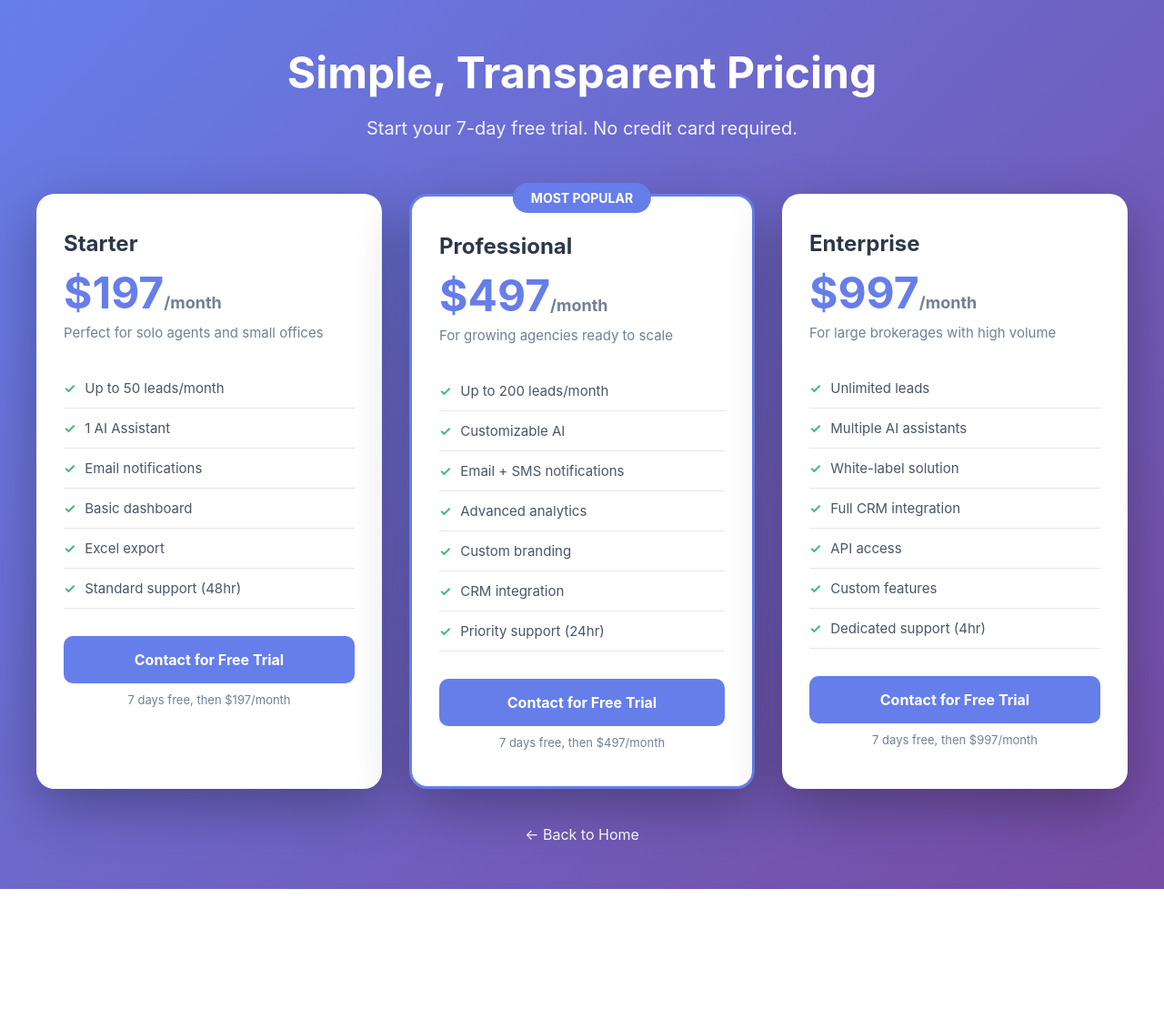
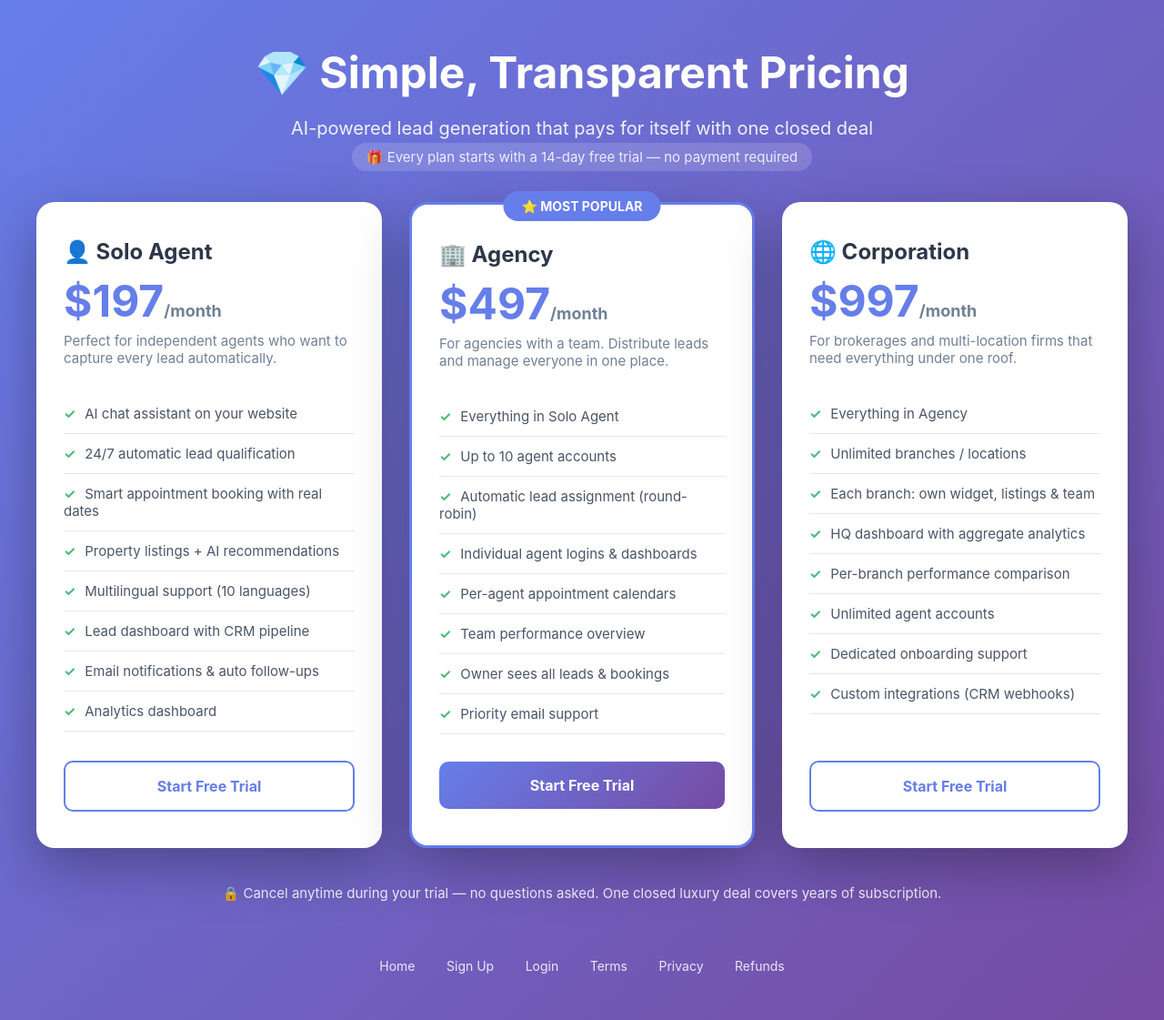
Before and after one commit to Luxury-Leads-AI/Luxury-Leads-AI, a Flask app: page /pricing in a window 1280 px wide. Shown: the whole page at 91% size. Before the commit the page ends 977 px from the top, so only its background shows below. Run offline with Flask 3, Linux system fonts and the light colour scheme; some libraries are stand-ins or nearby versions.

Commit message:
Step 4A: Pricing page rewritten with tier-linked signup

```diff
--- a/templates/pricing.html
+++ b/templates/pricing.html
@@ -26,7 +26,18 @@
             text-align: center;
             color: rgba(255,255,255,0.9);
             font-size: 20px;
-            margin-bottom: 60px;
+            margin-bottom: 10px;
+        }
+        .trial-note {
+            text-align: center;
+            color: rgba(255,255,255,0.85);
+            font-size: 15px;
+            margin-bottom: 40px;
+        }
+        .trial-note span {
+            background: rgba(255,255,255,0.15);
+            padding: 6px 16px;
+            border-radius: 20px;
         }
         .pricing-grid {
             display: grid;
@@ -41,6 +52,8 @@
             box-shadow: 0 20px 60px rgba(0,0,0,0.3);
             transition: transform 0.3s;
             position: relative;
+            display: flex;
+            flex-direction: column;
         }
         .plan:hover {
             transform: translateY(-10px);
@@ -84,6 +97,7 @@
         .features {
             list-style: none;
             margin-bottom: 30px;
+            flex: 1;
         }
         .features li {
             padding: 12px 0;
@@ -98,113 +112,130 @@
             margin-right: 10px;
         }
         .cta-button {
+            display: block;
             width: 100%;
             padding: 16px;
-            background: #667eea;
+            background: linear-gradient(135deg, #667eea 0%, #764ba2 100%);
             color: white;
-            border: none;
+            text-align: center;
+            text-decoration: none;
             border-radius: 10px;
             font-size: 16px;
             font-weight: bold;
-            cursor: pointer;
-            transition: background 0.3s;
-            text-decoration: none;
-            display: block;
-            text-align: center;
+            transition: opacity 0.3s, transform 0.2s;
         }
         .cta-button:hover {
-            background: #5568d3;
+            opacity: 0.9;
+            transform: scale(1.02);
         }
-        .trial-note {
+        .cta-button.secondary {
+            background: white;
+            color: #667eea;
+            border: 2px solid #667eea;
+        }
+        .footer-links {
             text-align: center;
-            margin-top: 10px;
-            color: #718096;
-            font-size: 13px;
+            margin-top: 60px;
         }
-        .back-link {
+        .footer-links a {
+            color: rgba(255,255,255,0.85);
+            text-decoration: none;
+            margin: 0 15px;
+            font-size: 14px;
+        }
+        .footer-links a:hover {
+            color: white;
+            text-decoration: underline;
+        }
+        .guarantee {
             text-align: center;
             margin-top: 40px;
+            color: rgba(255,255,255,0.9);
+            font-size: 15px;
         }
-        .back-link a {
-            color: white;
-            text-decoration: none;
-            font-size: 16px;
-        }
-        .back-link a:hover {
-            text-decoration: underline;
+        @media (max-width: 768px) {
+            h1 { font-size: 34px; }
+            .subtitle { font-size: 17px; }
         }
     </style>
 </head>
 <body>
+
 <div class="container">
-        <h1>Simple, Transparent Pricing</h1>
-        <p class="subtitle">Start your 7-day free trial. No credit card required.</p>
+    <h1>💎 Simple, Transparent Pricing</h1>
+    <p class="subtitle">AI-powered lead generation that pays for itself with one closed deal</p>
+    <p class="trial-note"><span>🎁 Every plan starts with a 14-day free trial — no payment required</span></p>
 
     <div class="pricing-grid">
-            <!-- Starter Plan -->
+
+        <!-- SOLO AGENT -->
         <div class="plan">
-                <div class="plan-name">Starter</div>
+            <div class="plan-name">👤 Solo Agent</div>
             <div class="plan-price">$197<span>/month</span></div>
-                <div class="plan-description">Perfect for solo agents and small offices</div>
+            <p class="plan-description">Perfect for independent agents who want to capture every lead automatically.</p>
             <ul class="features">
-                    <li>Up to 50 leads/month</li>
-                    <li>1 AI Assistant</li>
-                    <li>Email notifications</li>
-                    <li>Basic dashboard</li>
-                    <li>Excel export</li>
-                    <li>Standard support (48hr)</li>
+                <li>AI chat assistant on your website</li>
+                <li>24/7 automatic lead qualification</li>
+                <li>Smart appointment booking with real dates</li>
+                <li>Property listings + AI recommendations</li>
+                <li>Multilingual support (10 languages)</li>
+                <li>Lead dashboard with CRM pipeline</li>
+                <li>Email notifications & auto follow-ups</li>
+                <li>Analytics dashboard</li>
             </ul>
-                <a href="mailto:yasar.ai.leads@gmail.com?subject=Start Free Trial - Starter Plan&body=Hi, I'd like to start a 7-day free trial of the Starter plan." class="cta-button">
-                    Contact for Free Trial
-                </a>
-                <p class="trial-note">7 days free, then $197/month</p>
+            <a href="/signup?tier=solo" class="cta-button secondary">Start Free Trial</a>
         </div>
 
-            <!-- Professional Plan -->
+        <!-- AGENCY -->
         <div class="plan popular">
-                <div class="popular-badge">MOST POPULAR</div>
-                <div class="plan-name">Professional</div>
+            <div class="popular-badge">⭐ MOST POPULAR</div>
+            <div class="plan-name">🏢 Agency</div>
             <div class="plan-price">$497<span>/month</span></div>
-                <div class="plan-description">For growing agencies ready to scale</div>
+            <p class="plan-description">For agencies with a team. Distribute leads and manage everyone in one place.</p>
             <ul class="features">
-                    <li>Up to 200 leads/month</li>
-                    <li>Customizable AI</li>
-                    <li>Email + SMS notifications</li>
-                    <li>Advanced analytics</li>
-                    <li>Custom branding</li>
-                    <li>CRM integration</li>
-                    <li>Priority support (24hr)</li>
+                <li>Everything in Solo Agent</li>
+                <li>Up to 10 agent accounts</li>
+                <li>Automatic lead assignment (round-robin)</li>
+                <li>Individual agent logins & dashboards</li>
+                <li>Per-agent appointment calendars</li>
+                <li>Team performance overview</li>
+                <li>Owner sees all leads & bookings</li>
+                <li>Priority email support</li>
             </ul>
-                <a href="mailto:yasar.ai.leads@gmail.com?subject=Start Free Trial - Professional Plan&body=Hi, I'd like to start a 7-day free trial of the Professional plan." class="cta-button">
-                    Contact for Free Trial
-                </a>
-                <p class="trial-note">7 days free, then $497/month</p>
+            <a href="/signup?tier=agency" class="cta-button">Start Free Trial</a>
         </div>
 
-            <!-- Enterprise Plan -->
+        <!-- CORPORATION -->
         <div class="plan">
-                <div class="plan-name">Enterprise</div>
+            <div class="plan-name">🌐 Corporation</div>
             <div class="plan-price">$997<span>/month</span></div>
-                <div class="plan-description">For large brokerages with high volume</div>
+            <p class="plan-description">For brokerages and multi-location firms that need everything under one roof.</p>
             <ul class="features">
-                    <li>Unlimited leads</li>
-                    <li>Multiple AI assistants</li>
-                    <li>White-label solution</li>
-                    <li>Full CRM integration</li>
-                    <li>API access</li>
-                    <li>Custom features</li>
-                    <li>Dedicated support (4hr)</li>
+                <li>Everything in Agency</li>
+                <li>Unlimited branches / locations</li>
+                <li>Each branch: own widget, listings & team</li>
+                <li>HQ dashboard with aggregate analytics</li>
+                <li>Per-branch performance comparison</li>
+                <li>Unlimited agent accounts</li>
+                <li>Dedicated onboarding support</li>
+                <li>Custom integrations (CRM webhooks)</li>
             </ul>
-                <a href="mailto:yasar.ai.leads@gmail.com?subject=Start Free Trial - Enterprise Plan&body=Hi, I'd like to start a 7-day free trial of the Enterprise plan." class="cta-button">
-                    Contact for Free Trial
-                </a>
-                <p class="trial-note">7 days free, then $997/month</p>
+            <a href="/signup?tier=corporation" class="cta-button secondary">Start Free Trial</a>
+        </div>
+
+    </div>
+
+    <p class="guarantee">🔒 Cancel anytime during your trial — no questions asked. One closed luxury deal covers years of subscription.</p>
+
+    <div class="footer-links">
+        <a href="/">Home</a>
+        <a href="/signup">Sign Up</a>
+        <a href="/owner-login">Login</a>
+        <a href="/terms">Terms</a>
+        <a href="/privacy-policy">Privacy</a>
+        <a href="/refund-policy">Refunds</a>
     </div>
 </div>
 
-        <div class="back-link">
-            <a href="/">← Back to Home</a>
-        </div>
-    </div>
 </body>
 </html>
```
Also changed, not shown: templates/signup.html (+13 -0 lines). Lines whose indentation alone changed are shown as unchanged.
